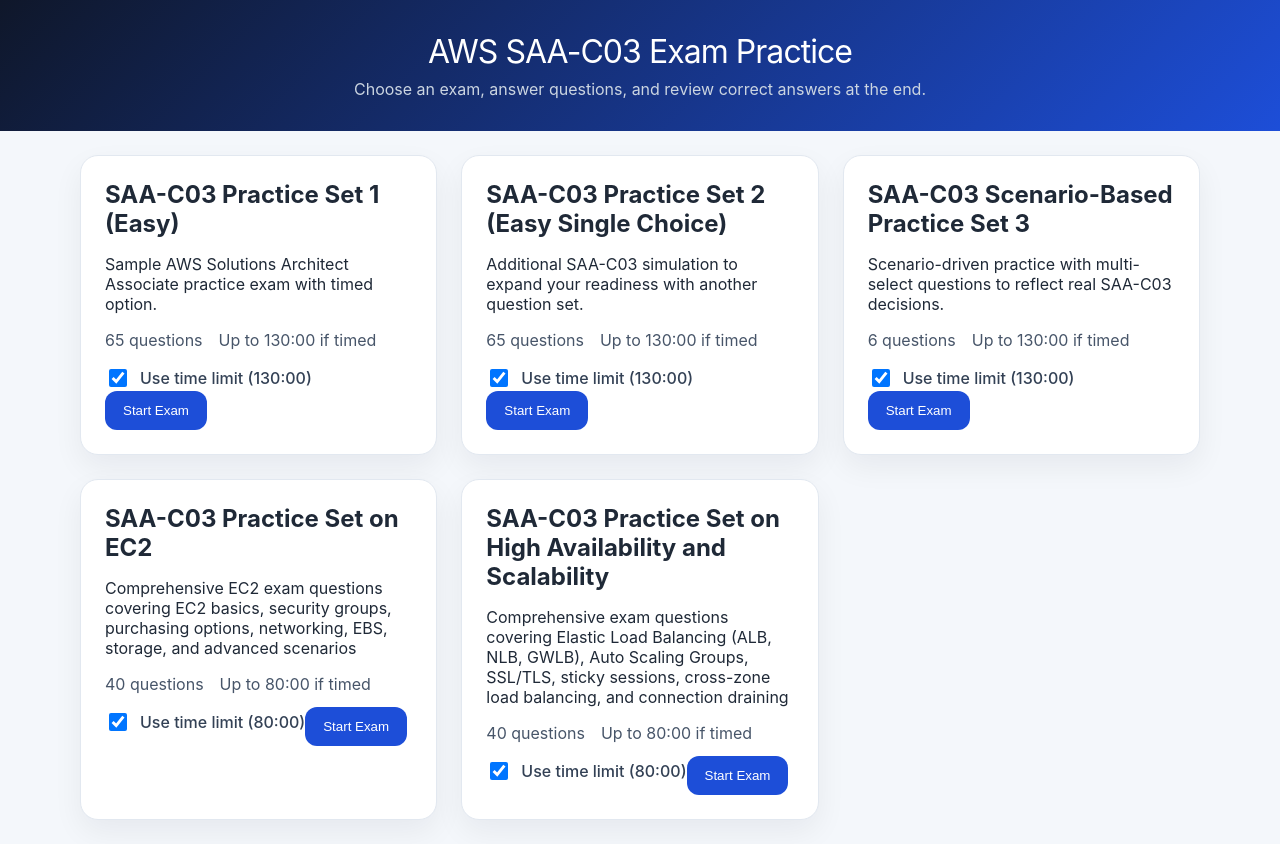
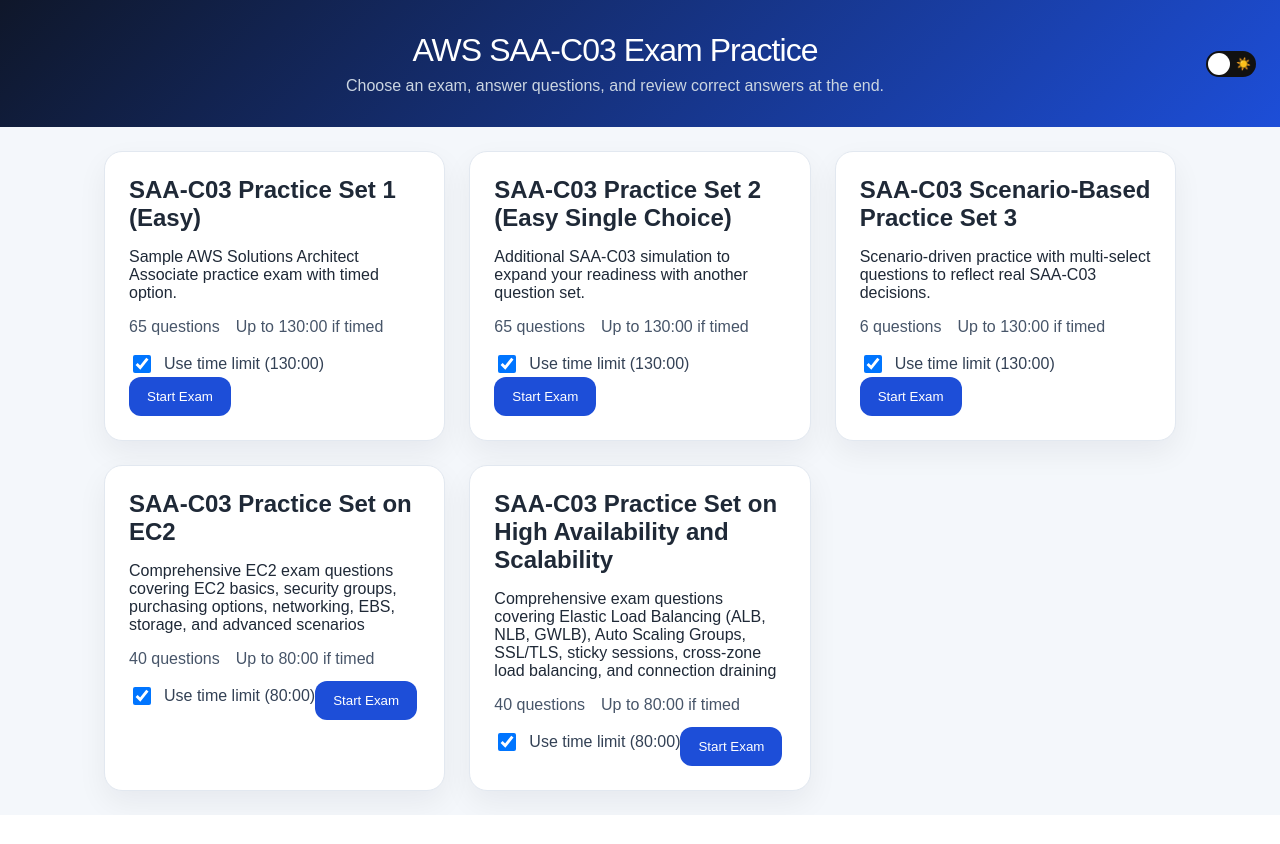
Before and after one commit to Amitpnk/AWS-Solutions-Architect-Associate-Exam, a React (Create React App) app in the folder aws-exam-ui/: page / in a window 1280 px wide. After the commit the page ends 815 px from the top, so only its background shows below. Built offline with nearby package versions, Linux system fonts and the light colour scheme.

Commit message:
feat: dark mode button

```diff
--- a/aws-exam-ui/src/App.css
+++ b/aws-exam-ui/src/App.css
@@ -282,10 +282,491 @@
   font-size: 0.95rem;
 }
 
+@import url("https://fonts.googleapis.com/css2?family=Montserrat&display=swap");
+
+* {
+  box-sizing: border-box;
+}
+
+.App {
+  min-height: 100vh;
+  background: #f4f7fb;
+  color: #1f2937;
+  font-family: "Montserrat", sans-serif;
+  transition: background 0.2s linear;
+}
+
+.app-header {
+  background: linear-gradient(135deg, #0f172a 0%, #1d4ed8 100%);
+  color: white;
+  padding: 32px 24px;
+  display: flex;
+  justify-content: space-between;
+  align-items: center;
+  position: relative;
+}
+
+.header-center {
+  flex: 1;
+  text-align: center;
+}
+
+.app-title {
+  margin: 0;
+  font-size: 2rem;
+  letter-spacing: -0.03em;
+}
+
+.app-subtitle {
+  margin: 8px auto 0;
+  max-width: 720px;
+  color: #cbd5e1;
+}
+
+.dark-mode-checkbox {
+  opacity: 0;
+  position: absolute;
+}
+
+.dark-mode-label {
+  background-color: #111;
+  width: 50px;
+  height: 26px;
+  border-radius: 50px;
+  position: relative;
+  padding: 5px;
+  cursor: pointer;
+  display: flex;
+  justify-content: space-between;
+  align-items: center;
+  flex-shrink: 0;
+}
+
+.dark-mode-label .moon {
+  color: #f1c40f;
+  font-size: 12px;
+}
+
+.dark-mode-label .sun {
+  color: #f39c12;
+  font-size: 12px;
+}
+
+.dark-mode-label .ball {
+  background-color: #fff;
+  width: 22px;
+  height: 22px;
+  position: absolute;
+  left: 2px;
+  top: 2px;
+  border-radius: 50%;
+  transition: transform 0.2s linear;
+}
+
+.dark-mode-checkbox:checked + .dark-mode-label .ball {
+  transform: translateX(24px);
+}
+
+.page-content {
+  padding: 24px;
+  max-width: 1120px;
+  margin: 0 auto;
+}
+
+.exam-list {
+  display: grid;
+  grid-template-columns: repeat(auto-fit, minmax(320px, 1fr));
+  gap: 24px;
+}
+
+.exam-card,
+.review-card,
+.question-card,
+.results-summary {
+  background: white;
+  border: 1px solid #e2e8f0;
+  border-radius: 18px;
+  padding: 24px;
+  box-shadow: 0 12px 30px rgba(15, 23, 42, 0.06);
+  transition: background 0.2s linear, border-color 0.2s linear;
+}
+
+.exam-card h2,
+.review-card h3,
+.question-card h3 {
+  margin: 0 0 12px;
+}
+
+.exam-meta {
+  display: flex;
+  gap: 16px;
+  flex-wrap: wrap;
+  color: #475569;
+  margin-top: 12px;
+}
+
+.timer-option {
+  display: inline-flex;
+  align-items: center;
+  gap: 10px;
+  margin-top: 16px;
+  color: #334155;
+  font-weight: 500;
+}
+
+.timer-option input {
+  width: 18px;
+  height: 18px;
+}
+
+.primary-button,
+.secondary-button,
+.mainpage-button,
+.danger-button {
+  border: none;
+  border-radius: 12px;
+  padding: 12px 18px;
+  cursor: pointer;
+  transition: transform 0.15s ease, box-shadow 0.15s ease;
+}
+
+.primary-button {
+  background: #1d4ed8;
+  color: white;
+}
+
+.secondary-button {
+  background: #e2e8f0;
+  color: #0f172a;
+}
+
+.mainpage-button {
+  background: #f59e0b;
+  color: white;
+}
+
+.danger-button {
+  background: #dc2626;
+  color: white;
+}
+
+.primary-button:hover,
+.secondary-button:hover,
+.mainpage-button:hover,
+.danger-button:hover {
+  transform: translateY(-1px);
+}
+
+.option-button {
+  width: 95%;
+  text-align: left;
+  background: #f8fafc;
+  box-shadow: inset 0 0 0 1px rgba(148, 163, 184, 0.2);
+  color: #0f172a;
+  display: flex;
+  align-items: center;
+  gap: 12px;
+  padding: 12px 18px;
+  border-radius: 12px;
+  cursor: pointer;
+  transition: transform 0.15s ease, box-shadow 0.15s ease;
+}
+
+.option-button input {
+  margin: 0;
+  width: 18px;
+  height: 18px;
+}
+
+.option-button.selected {
+  background: #c7d2fe;
+  border-color: #4338ca;
+  box-shadow: 0 0 0 1px #4338ca;
+}
+
+.options-grid {
+  display: grid;
+  gap: 14px;
+  margin-top: 18px;
+}
+
+.multi-select-note {
+  margin-top: 12px;
+  color: #475569;
+  font-weight: 600;
+}
+
+.quiz-screen {
+  display: grid;
+  gap: 24px;
+}
+
+.quiz-header {
+  display: flex;
+  justify-content: space-between;
+  gap: 16px;
+  align-items: flex-start;
+  flex-wrap: wrap;
+}
+
+.quiz-status {
+  display: flex;
+  gap: 14px;
+  flex-wrap: wrap;
+  align-items: center;
+  font-weight: 600;
+}
+
+.timer-pill {
+  background: #e0f2fe;
+  color: #0c4a6e;
+  border-radius: 999px;
+  padding: 8px 14px;
+}
+
+.quiz-controls {
+  display: flex;
+  flex-wrap: wrap;
+  gap: 12px;
+}
+
+.question-nav {
+  display: grid;
+  gap: 12px;
+  padding: 16px 0;
+}
+
+.question-nav-grid {
+  display: grid;
+  grid-template-columns: repeat(auto-fit, minmax(40px, 1fr));
+  gap: 10px;
+}
+
+.question-nav-button {
+  border: 1px solid #cbd5e1;
+  background: #f8fafc;
+  color: #0f172a;
+  border-radius: 12px;
+  padding: 10px 0;
+  cursor: pointer;
+  font-weight: 600;
+}
+
+.question-nav-button.answered {
+  background: #e0f2fe;
+  border-color: #bae6fd;
+}
+
+.question-nav-button.skipped {
+  background: #fde68a;
+  border-color: #fbbf24;
+}
+
+.question-nav-button.active {
+  background: #1d4ed8;
+  color: white;
+  border-color: #1e40af;
+}
+
+.results-screen {
+  display: grid;
+  gap: 24px;
+}
+
+.results-summary {
+  display: grid;
+  gap: 16px;
+}
+
+.alert-text {
+  color: #991b1b;
+  font-weight: 600;
+}
+
+.results-actions {
+  display: flex;
+  gap: 12px;
+  flex-wrap: wrap;
+}
+
+.review-list {
+  display: grid;
+  gap: 18px;
+}
+
+.review-card.correct {
+  border-color: #22c55e;
+}
+
+.review-card.incorrect {
+  border-color: #ef4444;
+}
+
+.review-header {
+  display: flex;
+  justify-content: space-between;
+  gap: 12px;
+  align-items: center;
+  margin-bottom: 12px;
+}
+
+.review-header span {
+  font-size: 0.95rem;
+  font-weight: 700;
+}
+
+.review-answer {
+  margin: 8px 0;
+  line-height: 1.6;
+}
+
+.explanation {
+  margin-top: 10px;
+  color: #334155;
+  font-size: 0.95rem;
+}
+
+/* Dark Mode Styles */
+.App.dark {
+  background-color: #292c35;
+}
+
+.App.dark .app-header {
+  background: linear-gradient(135deg, #1a1f2e 0%, #2d3748 100%);
+}
+
+.App.dark .app-title,
+.App.dark .app-subtitle {
+  color: #fff;
+}
+
+.App.dark .exam-card,
+.App.dark .review-card,
+.App.dark .question-card,
+.App.dark .results-summary {
+  background: #3a3f4a;
+  border-color: #4a5568;
+  color: #e2e8f0;
+}
+
+.App.dark .exam-card h2,
+.App.dark .review-card h3,
+.App.dark .question-card h3 {
+  color: #fff;
+}
+
+.App.dark .exam-meta {
+  color: #cbd5e1;
+}
+
+.App.dark .timer-option {
+  color: #cbd5e1;
+}
+
+.App.dark .option-button {
+  background: #4a5568;
+  box-shadow: inset 0 0 0 1px rgba(100, 116, 139, 0.3);
+  color: #e2e8f0;
+}
+
+.App.dark .option-button.selected {
+  background: #4c1d95;
+  border-color: #a78bfa;
+  box-shadow: 0 0 0 1px #a78bfa;
+}
+
+.App.dark .secondary-button {
+  background: #4a5568;
+  color: #e2e8f0;
+}
+
+.App.dark .secondary-button:hover,
+.App.dark .mainpage-button:hover {
+  box-shadow: 0 4px 12px rgba(0, 0, 0, 0.3);
+}
+
+.App.dark .primary-button {
+  background: #3b82f6;
+}
+
+.App.dark .primary-button:hover {
+  box-shadow: 0 4px 12px rgba(59, 130, 246, 0.3);
+}
+
+.App.dark .mainpage-button {
+  background: #d97706;
+}
+
+.App.dark .danger-button {
+  background: #ef4444;
+}
+
+.App.dark .danger-button:hover {
+  box-shadow: 0 4px 12px rgba(239, 68, 68, 0.3);
+}
+
+.App.dark .multi-select-note {
+  color: #cbd5e1;
+}
+
+.App.dark .timer-pill {
+  background: #1e3a8a;
+  color: #93c5fd;
+}
+
+.App.dark .question-nav-button {
+  border-color: #475569;
+  background: #4a5568;
+  color: #e2e8f0;
+}
+
+.App.dark .question-nav-button.answered {
+  background: #1e3a8a;
+  border-color: #3b82f6;
+}
+
+.App.dark .question-nav-button.skipped {
+  background: #713f12;
+  border-color: #d97706;
+}
+
+.App.dark .question-nav-button.active {
+  background: #3b82f6;
+  color: white;
+  border-color: #1e40af;
+}
+
+.App.dark .alert-text {
+  color: #fca5a5;
+}
+
+.App.dark .explanation {
+  color: #cbd5e1;
+}
+
+.App.dark .review-card.correct {
+  border-color: #22c55e;
+  background: #1e3a1f;
+}
+
+.App.dark .review-card.incorrect {
+  border-color: #ef4444;
+  background: #3f1f1f;
+}
+
 @media (max-width: 720px) {
   .quiz-header,
   .results-actions,
   .exam-meta {
     flex-direction: column;
   }
+
+  .app-header {
+    flex-direction: column;
+    gap: 16px;
+  }
+
+  .header-center {
+    width: 100%;
+  }
 }
--- a/aws-exam-ui/src/App.tsx
+++ b/aws-exam-ui/src/App.tsx
@@ -41,6 +41,7 @@ function App() {
   const [timerEnabled, setTimerEnabled] = useState(true);
   const [timeLeft, setTimeLeft] = useState(0);
   const [examTimedOut, setExamTimedOut] = useState(false);
+  const [darkMode, setDarkMode] = useState(false);
 
   const selectedExam = useMemo(
     () => exams.find((exam) => exam.id === selectedExamId) ?? null,
@@ -172,12 +173,24 @@ function App() {
   };
 
   return (
-    <div className="App">
+    <div className={`App ${darkMode ? 'dark' : ''}`}>
       <header className="app-header">
-        <div>
+        <div className="header-center">
           <p className="app-title">AWS SAA-C03 Exam Practice</p>
           <p className="app-subtitle">Choose an exam, answer questions, and review correct answers at the end.</p>
         </div>
+        <input
+          type="checkbox"
+          id="dark-mode-checkbox"
+          className="dark-mode-checkbox"
+          checked={darkMode}
+          onChange={() => setDarkMode(!darkMode)}
+        />
+        <label htmlFor="dark-mode-checkbox" className="dark-mode-label">
+          <span className="moon">🌙</span>
+          <span className="sun">☀️</span>
+          <span className="ball"></span>
+        </label>
       </header>
 
       <main className="page-content">
@@ -206,6 +219,7 @@ function App() {
                 <button className="primary-button" onClick={() => handleStartExam(exam.id)}>
                   Start Exam
                 </button>
+
               </article>
             ))}
           </section>
```
